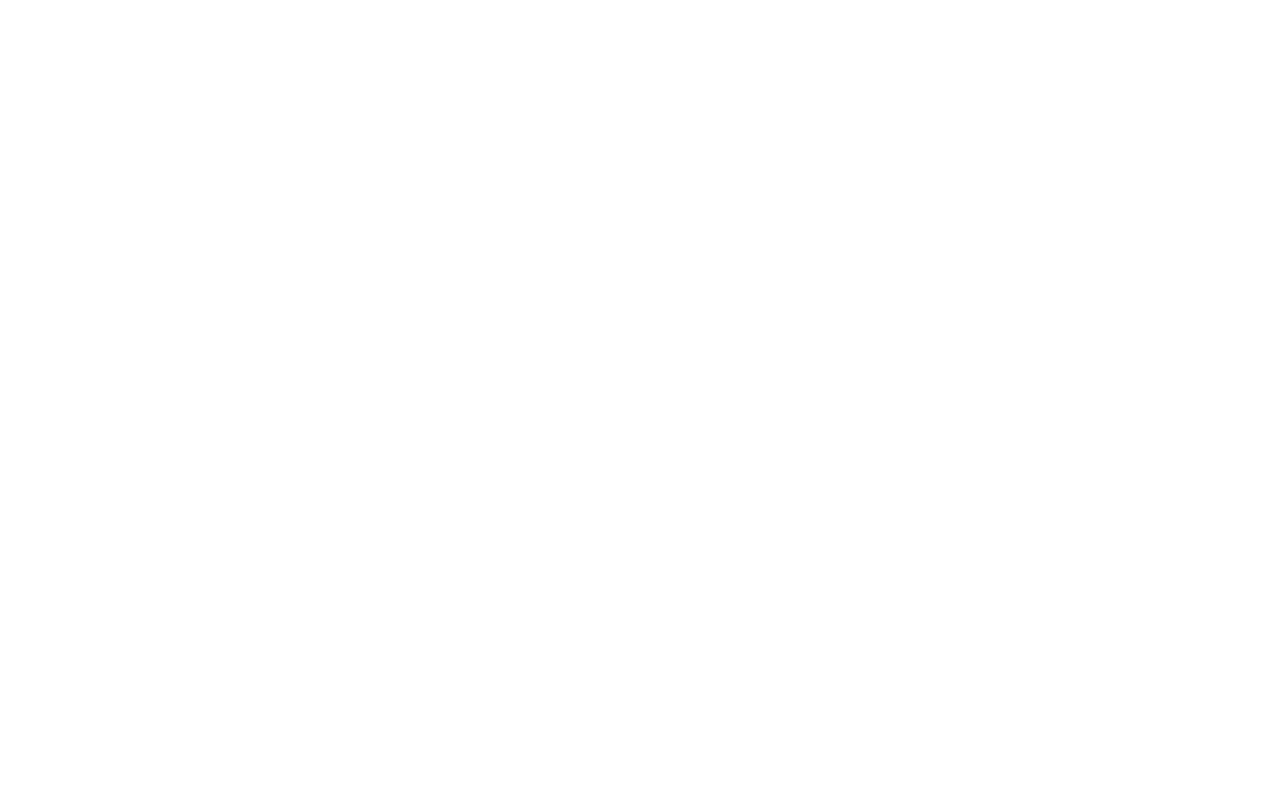
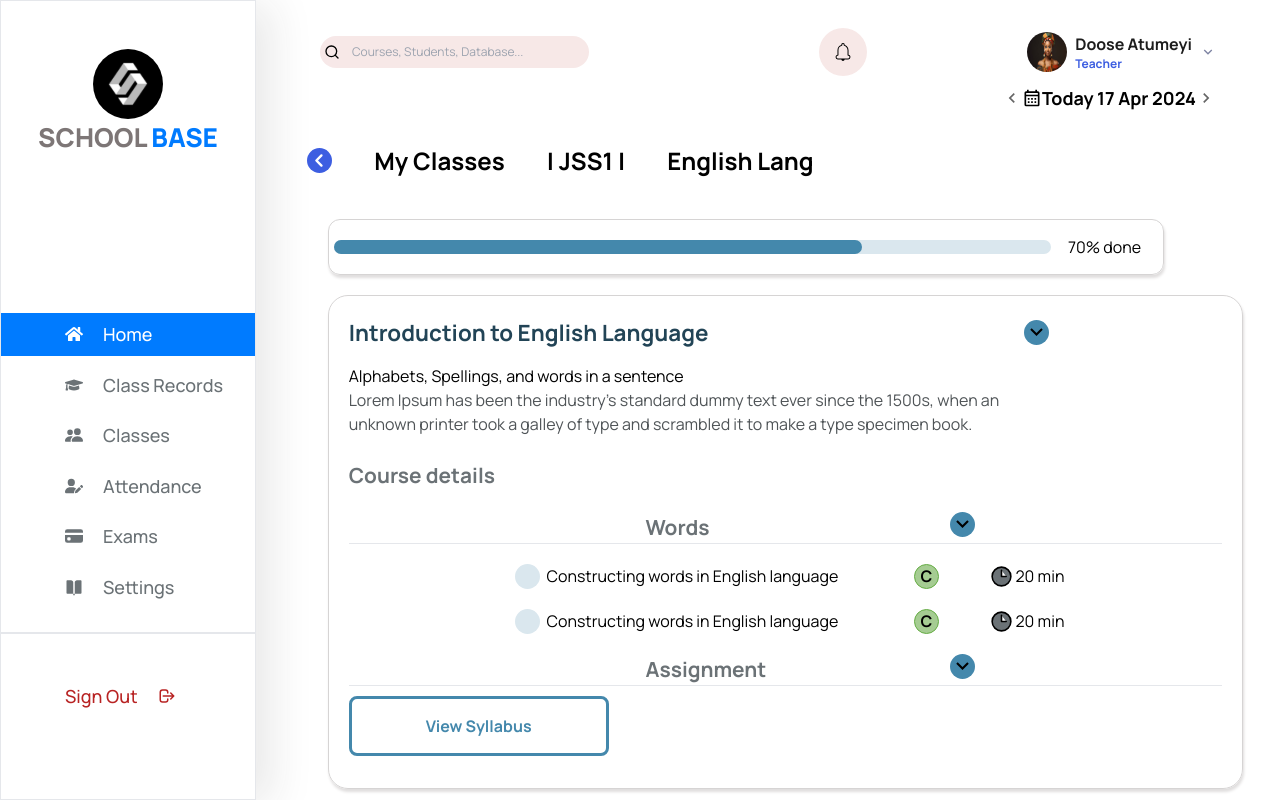
Before and after one commit to claire256/SchoolBaseProject, a React (Vite) app: page /teacher/dashboard/classes/myclasses/addsubject/uploadfile/subjectcontent/viewsyllabus in a window 1280 px wide. Before the commit this address had no page. Built offline with nearby package versions, Linux system fonts and the light colour scheme.

Commit message:
Feat: Add teacher classes View syllabus

```diff
--- a/src/App.jsx
+++ b/src/App.jsx
@@ -38,6 +38,7 @@
 import AddSubject from './components/teachers-dashboard/Classes/AddSubject';
 import UploadFile from './components/teachers-dashboard/Classes/UploadFile';
 import SubjectContent from './components/teachers-dashboard/Classes/SubjectContent';
+import ViewSyllabus from './components/teachers-dashboard/Classes/ViewSyllabus';
 
 function App() {
   return (
@@ -83,6 +84,7 @@
         <Route path='/teacher/dashboard/classes/myclasses/addsubject' element={<AddSubject/>}/>
         <Route path='/teacher/dashboard/classes/myclasses/addsubject/uploadfile' element={<UploadFile/>}/>
         <Route path='/teacher/dashboard/classes/myclasses/addsubject/uploadfile/subjectcontent' element={<SubjectContent/>}/>
+        <Route path='/teacher/dashboard/classes/myclasses/addsubject/uploadfile/subjectcontent/viewsyllabus' element={<ViewSyllabus/>}/>
         <Route path='/teacher/dashboard/attendance' element={<ClassRegister />} />
         <Route path='/teacher/dashboard/attendance/classlist' element={<ClassList />} />
         <Route path='/teacher/dashboard/exams' element={<Exams />} />
--- a/src/assets/index.js
+++ b/src/assets/index.js
@@ -81,6 +81,7 @@
 import circle from "../assets/images/circle.svg";
 import redirect from "../assets/images/redirect.svg";
 import ArrowLeft from "../assets/images/ArrowLeft.svg";
+import clockIcon from "../assets/images/clockIcon.svg";
 
 
 export {
@@ -167,4 +168,5 @@
   subimg,
   redirect,
   ArrowLeft,
+  clockIcon,
 };
--- a/src/components/teachers-dashboard/Classes/Content.jsx
+++ b/src/components/teachers-dashboard/Classes/Content.jsx
@@ -11,7 +11,7 @@
         </div>
         <div className="line-content">
             <div className="line-cont"></div>
-            <img src={ArrowLeft} className="a-left"/>
+            <img src={image} className="a-left"/>
         </div>
     </div>
     )
--- /dev/null
+++ b/src/components/teachers-dashboard/Classes/ViewSyllabus.jsx
@@ -0,0 +1,107 @@
+import React, { useState } from "react";
+import Sidebar from "../Sidebar";
+import Header from "../Header";
+import { FaBars, FaTimes } from "react-icons/fa";
+import {  Arrowdown, chevleft, circle, clockIcon, vector  } from "../../../assets";
+import "../../../styles/teacherdashboard/ViewSyllabus.css";
+import Content from "./Content";
+import Back from "./Back";
+
+const ViewSyllabus = ()=>{
+    const [isOpen, setIsOpen] = useState(false);
+    return(
+        <div className="flex flex-row h-screen">
+        <Sidebar isOpen={isOpen} />
+       <div className="lgss:w-4/5 w-full lgss:overflow-auto">
+      <div className="flex justify-between w-full">
+      <Header />
+      <div className="lgss:hidden pt-5 px-[5%]">
+        {isOpen ? (
+          <FaTimes
+            onClick={() => setIsOpen(false)}
+            className="cursor-pointer text-secondary text-xl"
+          />
+        ) : (
+          <FaBars
+            onClick={() => setIsOpen(true)}
+            className=" cursor-pointer text-secondary text-xl"
+          />
+        )}
+      </div>
+    </div>
+    <div className="content-sec">
+           <div className="chevimg-content">
+             <img src={chevleft} className="chevcontent"/>
+             <h2 className="content-header">My Classes</h2>
+             <p className="content-header">| JSS1 |</p>
+             <p className="content-header">English Lang</p>
+            </div>
+       </div>
+       <div className="bar-display">
+           <div className="light-div">
+               <div className="blue"></div>
+           </div>
+            <p className="done">70% done</p>
+       </div>
+       <div className="introduction">
+         <div className="intro-display">
+         <h1 className="intro-header">Introduction to English Language</h1>
+         <img src={Arrowdown} className="intro-img"/>
+         </div>
+         <p className="intro-p">Alphabets, Spellings, and words in a sentence <br></br>
+             <span className="intro-span">Lorem Ipsum has been the industry's standard dummy text ever since the 1500s, when an unknown printer took a galley of type and scrambled it to make a type specimen book.</span>
+         </p><br></br>
+         <h2 className="co-header">Course details</h2>
+       <div className="word-display">
+           <p className="co-header">Words</p>
+           <img src={Arrowdown} className="intro-img"/>
+       </div>
+       <hr/>
+       <div className="c-display">
+           <div className="cons-display">
+           <div className="cons-circle"></div>
+           <p>Constructing words in English language</p>
+           </div>
+           <div className="c-circle">
+               <p>C</p>
+           </div>
+           <div className="clock-display">
+           <img src={clockIcon} className="clock-img" /><p>20 min</p>
+           </div>
+       </div>
+
+       <div className="c-display">
+           <div className="cons-display">
+           <div className="cons-circle"></div>
+           <p>Constructing words in English language</p>
+           </div>
+           <div className="c-circle">
+               <p>C</p>
+           </div>
+           <div className="clock-display">
+           <img src={clockIcon} className="clock-img" /><p>20 min</p>
+           </div>
+       </div>
+       <div className="word-display">
+           <p className="co-header">Assignment</p>
+           <img src={Arrowdown} className="intro-img"/>
+       </div>
+       <hr/>
+       <button class="view-btn">View Syllabus</button>
+       </div>
+       <div className="last-box">
+       <div className="plus-div">+</div>
+           <div className="cont-sec"><Content title="Week 1" image={vector}/></div>
+           <div className="cont-sec"><Content title="Week 1" image={vector}/></div>
+           <div className="cont-sec"><Content title="Week 1" image={vector}/></div>
+           <div className="cont-sec"><Content title="Week 1" image={vector}/></div>
+       </div>
+       <div className="back-link">
+       <Back/>
+       </div>
+    </div>
+    </div>
+    )
+}
+
+export default ViewSyllabus;
--- a/src/styles/teacherdashboard/Content.css
+++ b/src/styles/teacherdashboard/Content.css
@@ -1,7 +1,7 @@
 .main-display{
     display: flex;
     gap: 24.3%;
-    margin-left: 29.5%;
+    /* margin-left: 29.5%; */
 }
 .min-display{
    display: flex;
--- a/src/styles/teacherdashboard/SubjectContent.css
+++ b/src/styles/teacherdashboard/SubjectContent.css
@@ -65,6 +65,9 @@
     color: #BDBDBD;
     padding-bottom: 12px;
 }
+.left-div{
+    margin-left: 29.5%;
+}
 @media (max-width: 480px) {
     .division-display{
         font-size: 14px;
--- /dev/null
+++ b/src/styles/teacherdashboard/ViewSyllabus.css
@@ -0,0 +1,203 @@
+.bar-display{
+   display: flex;
+   align-items: center;
+   gap: 2%;
+   margin-left: 7%;
+   margin-top: 40px;
+   width: 836px;
+   height: 56px;
+   border-radius: 12px;
+   border: solid 1px #d6d4d4 ;
+   box-shadow:1px 3px 3px #e0dede;
+   padding: 5px;
+}
+.light-div{
+   width: 800px;
+   height: 14px;
+   background-color:#DAE7EE;
+   border-radius: 40px;
+}
+.blue{
+    width: 528px ;
+    height: 14px;
+    background-color:#4488AC ;
+    border-radius: 40px;
+}
+.done{
+    width: 100px;
+}
+.introduction{
+    width: 915px;
+    height: 494px;
+    border-radius: 20px;
+    border: solid 1px #d6d4d4 ;
+    box-shadow:1px 3px 3px #e0dede;
+    margin-left: 7%;
+   margin-top: 20px;
+   padding: 20px;
+}
+.intro-header{
+    display: block;
+    font-size: 1.4em;
+    font-weight: bold;
+    color: #224456;
+}
+.intro-display{
+    display: flex;
+    align-items: center;
+    width: 700px;
+    justify-content: space-between;
+}
+.intro-img{
+    width: 25px;
+    height: 25px;
+    align-items: center;
+    background-color:#4488AC ;
+    border-radius: 70%;
+}
+.intro-span{
+    color: #4F5457;
+    font-size: 16px;
+}
+.intro-p{
+    width: 700px;
+    padding-top: 15px;
+}
+.co-header{
+    display: block;
+    font-size: 1.3em;
+    font-weight: bold;
+    color:     #6B7276;
+}
+.word-display{
+    display: flex;
+    justify-content: space-between;
+    margin-left: 34%;
+    width: 330px;
+    margin-top: 20px;
+}
+.cons-circle{
+    width: 25px;
+    height: 25px;
+    background-color:#DAE7EE ;
+    border-radius: 70%;
+}
+.c-circle{
+    width: 25px;
+    height: 25px;
+    align-items: center;
+    background-color:#a5cc92 ;
+    border-radius: 70%;
+    border: solid 1px #65AC44;
+    font-weight: bold;
+    align-items: center;
+    display: flex;
+    justify-content: center;
+}
+.cons-display{
+    display: flex;
+    gap: 2%;
+    width: 350px;
+}
+.c-display{
+    display: flex;
+    margin-left: 19%;
+    gap: 7%;
+    margin-top: 20px;
+}
+.clock-display{
+    display: flex;
+    gap: 2%;
+    width: 100px;
+}
+.clock-img{
+    width: 25px;
+}
+.view-btn{
+    width:260px ;
+    height: 60px;
+   border-radius: 8px;
+   border: solid 3px #4488AC;
+   color: #4488AC;
+   font-weight: 700;
+   margin-top: 10px;
+}
+.cont-sec{
+    width:915px ;
+    height: 70px;
+   box-shadow: 1px 7px 10px #bdbcbc;
+   align-items: center;
+   margin-top: 15px;
+   padding-left: 3%;
+   padding-top: 15px;
+}
+.plus-div{
+    font-size: 34px;
+    width: 20px;
+    height: 20px;
+    color: #7D7676    ;
+    border: solid 1px #868282    ;
+    align-items: center;
+    display: flex;
+    justify-content: center
+}
+.last-box{
+    margin-left: 7%;
+    margin-top: 5%;
+}
+.back-link{
+    margin-left:7%;
+    padding-top: 20px;
+    padding-bottom: 20px;
+}
+
+@media (max-width: 480px) {
+    .introduction{
+        width: 400px;
+        height: 550px;
+    }
+    .bar-display{
+        width:380px ;
+        font-size: 14px;
+    }
+    .light-div{
+        width: 350px;
+        height: 14px;
+     }
+     .blue{
+         width: 250px ;
+         height: 14px;
+     }
+     .intro-display{
+         width: 360px;
+         font-size: 1em;
+     }
+     .intro-p{
+       width: 370px;
+     }
+     .intro-span{
+        font-size: 14px;
+     }
+     .co-header{
+         font-size: 0.9em;
+     }
+     .word-display{
+         width: 230px;
+     }
+     .c-display{
+         margin-left: -2%;
+         font-size: 14px;
+     }
+     .view-btn{
+         width: 160px;
+         height: 30px;
+         font-size: 14px;
+     }
+     .cont-sec{
+        width:400px ;
+        height: 70px;
+     }
+     .last-box{
+         /* overflow-y: scroll; */
+     }
+}
```
Also changed, not shown: src/components/teachers-dashboard/Classes/SubjectContent.jsx (+16 -14 lines), src/assets/images/ArrowDown.svg (added), src/assets/images/clockIcon.svg (added).
